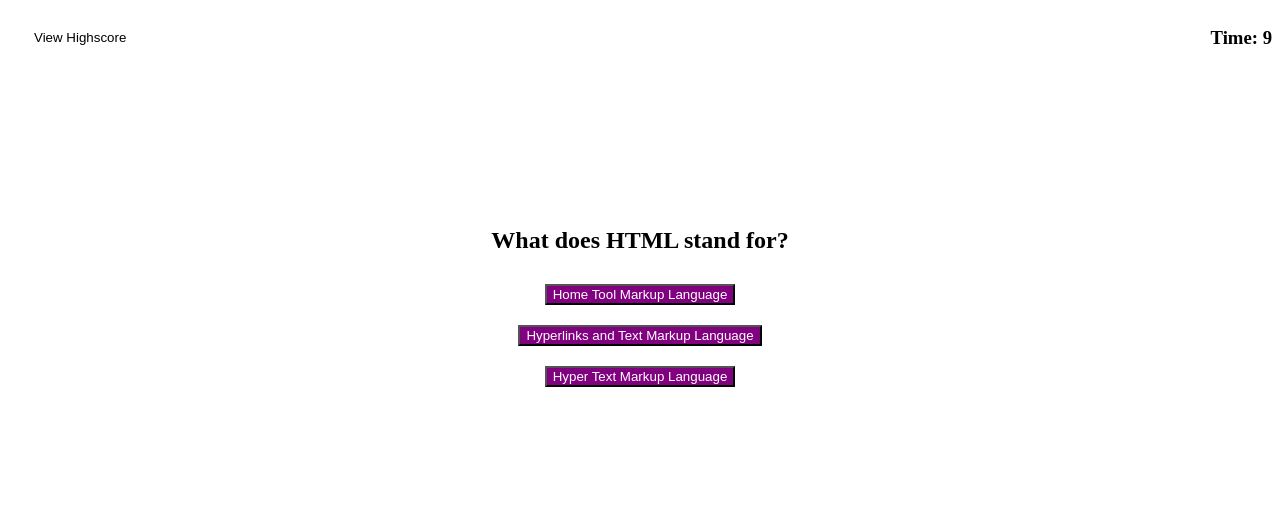
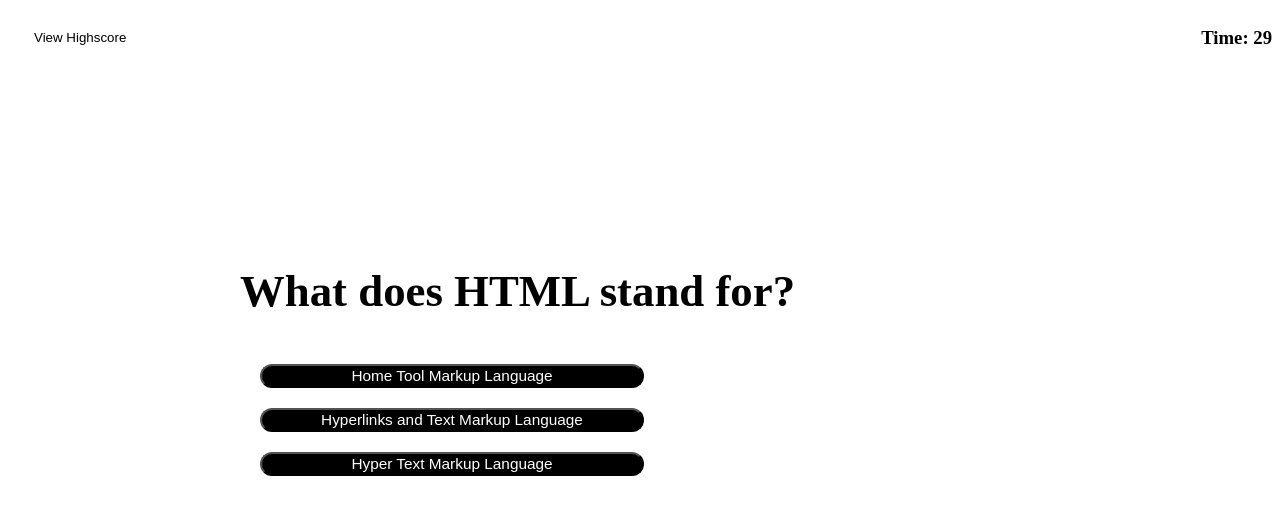
Before and after one commit to ettad/code-quiz, a plain HTML site: page index.html in a window 1280 px wide. Both pictures are taken after a click on the button "Start Quiz". Drawn offline with Linux system fonts and the light colour scheme.

Commit message:
added code to calculated score

```diff
--- a/assets/css/style.css
+++ b/assets/css/style.css
@@ -16,13 +16,33 @@ header button {
 }
 
 button {
-    background-color: purple;
-    color: white;
+    background-color: black;
+    color: rgb(255, 255, 255);
     margin: 10px 20px;
+    border-radius: 16px;
+}
+
+button:hover {
+    background-color: rgb(131, 130, 130);
 }
 
 .container {
-    width: 400px;
+    width: 800px;
     margin: 20vh auto;
-    text-align: center;
+    display: flex;
+    flex-wrap: wrap;
+    justify-content: center;
+    flex-direction: column;
+
 }
+
+.container h2 {
+    color: rgb(0, 0, 0);
+    font-size: 3.5vw;
+}
+
+
+#choices {
+    font-size: 1.2vw;
+    width: 30vw;
+}
--- a/assets/js/script.js
+++ b/assets/js/script.js
@@ -1,8 +1,8 @@
 let clockId;
-let time = 10;
+let time = 30;
 let i=0;
 let correctAns=0;
-//let totalanswered=0;
+let totalanswered=0;
 
 document.querySelector('.start').addEventListener('click', handleStart);
 
@@ -17,7 +17,7 @@ function clock() {
     if (time<1) {
         clearInterval(clockId);
         document.querySelector('.time').innerText = 0;
-        finishQuiz();
+        // finishQuiz();
     };
     time--;
 }
@@ -43,7 +43,6 @@ function showQuestions() {
 
 document.addEventListener('click',(e)=>{
     if(e.target && e.target.id == 'choices') {
-        var totalanswered=0
         totalanswered++;
         if(e.target.innerText != questions[i].correct){
             time -= 10;
@@ -59,6 +58,19 @@ document.addEventListener('click',(e)=>{
 
 
 function finishQuiz() {
+    document.querySelector('header').style.display = 'none';
     document.querySelector(".container").innerHTML = `
-    <h2>QUIZ OVER</h2> `
+    <h2>All Done!</h2>
+    <p> Your final score is ${(correctAns/totalanswered)*100}%<p>
+    <p> Enter your initials TT <p> `
+
+    console.log(totalanswered);
+    console.log(correctAns);
 }
+
+
+
+// To do -- add code to finishQuiz function
+// 1. save initial and high score
+// 2. show high score
+// 3. add play again button that calls hadleStart function
--- a/index.html
+++ b/index.html
@@ -10,7 +10,7 @@
 <body>
    <header>
        <button class="score">View Highscore</button>
-       <h3 >Time: <span class="time">60</span> </h3>
+       <h3 >Time: <span class="time"></span> </h3>
    </header>
 
    <div class="banner">
@@ -20,7 +20,9 @@
        <button class="start">Start Quiz</button>
    </div>
 
-   <div class="container"></div>
+   <div class="container">
+
+   </div>
 
    <script src="./assets/js/questions.js"></script>
    <script src="./assets/js/script.js"></script>
```
